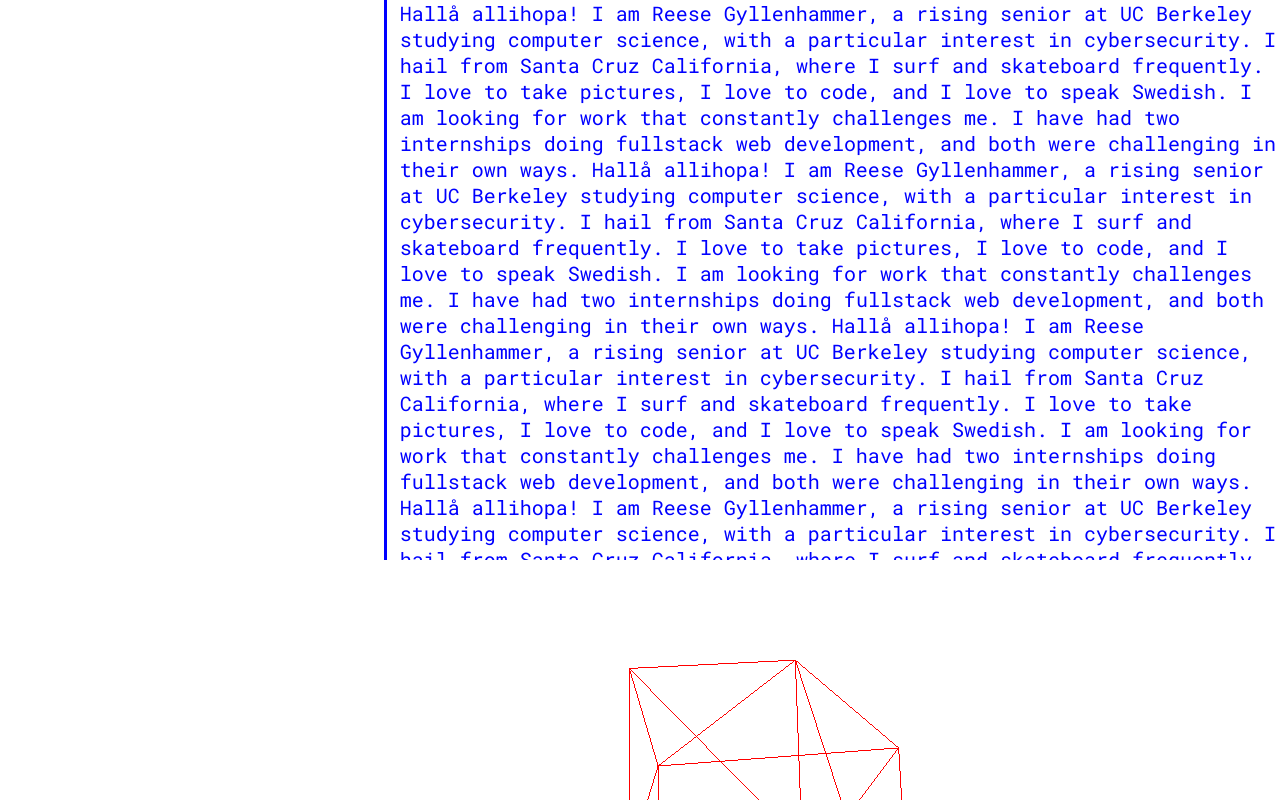
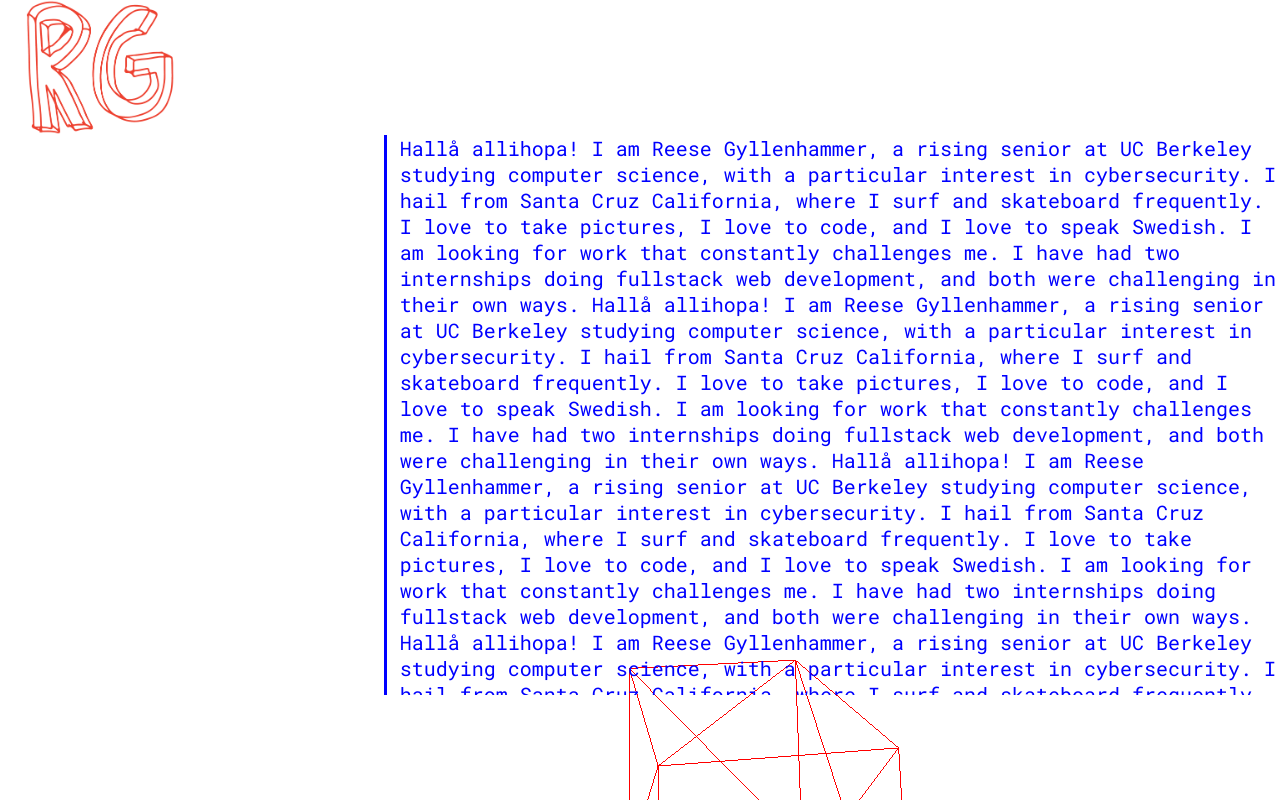
Before and after one commit to rgyllenhammer/rgyllenhammer.github.io, a plain HTML site: page reese.html in a window 1280 px wide. Drawn offline with nearby package versions, Linux system fonts and the light colour scheme.

Commit message:
changes reflect on reese page

```diff
--- a/reese.html
+++ b/reese.html
@@ -9,7 +9,7 @@
     <div id="main-area">
         <div id="top-banner">
             <div id="img-header">
-              <a href="https://rgyllenhammer.github.io"> <div id="logo-img"> </div> </a>
+              <a href="https://rgyllenhammer.github.io"> <img id="logo-img" src="./static/images/rg-blue-full.png" onmouseover="hover(this);" onmouseout="unhover(this)"> </div> </a>
             </div>
           </div>
       <div style="color: blue; padding-top: 0px; padding-left: 1%; border-left:3px solid blue; height:70%; font-size: 20px;margin-left: 30%;overflow-y: auto;"> Hallå allihopa! I am Reese Gyllenhammer, a rising senior at UC Berkeley studying computer science, with a particular interest in cybersecurity.
@@ -28,6 +28,15 @@
         I love to take pictures, I love to code, and I love to speak Swedish. I am looking for work that constantly challenges me.
         I have had two internships doing fullstack web development, and both were challenging in their own ways. </div>
     </div>
+    <script>
+        function hover(element){
+          element.setAttribute('src', './static/images/rg-red-full.png');
+        }
+
+        function unhover(element){
+          element.setAttribute('src', './static/images/rg-blue-full.png');
+        }
+      </script>
     <script src="three.js"> </script>
     <script>
 
```
